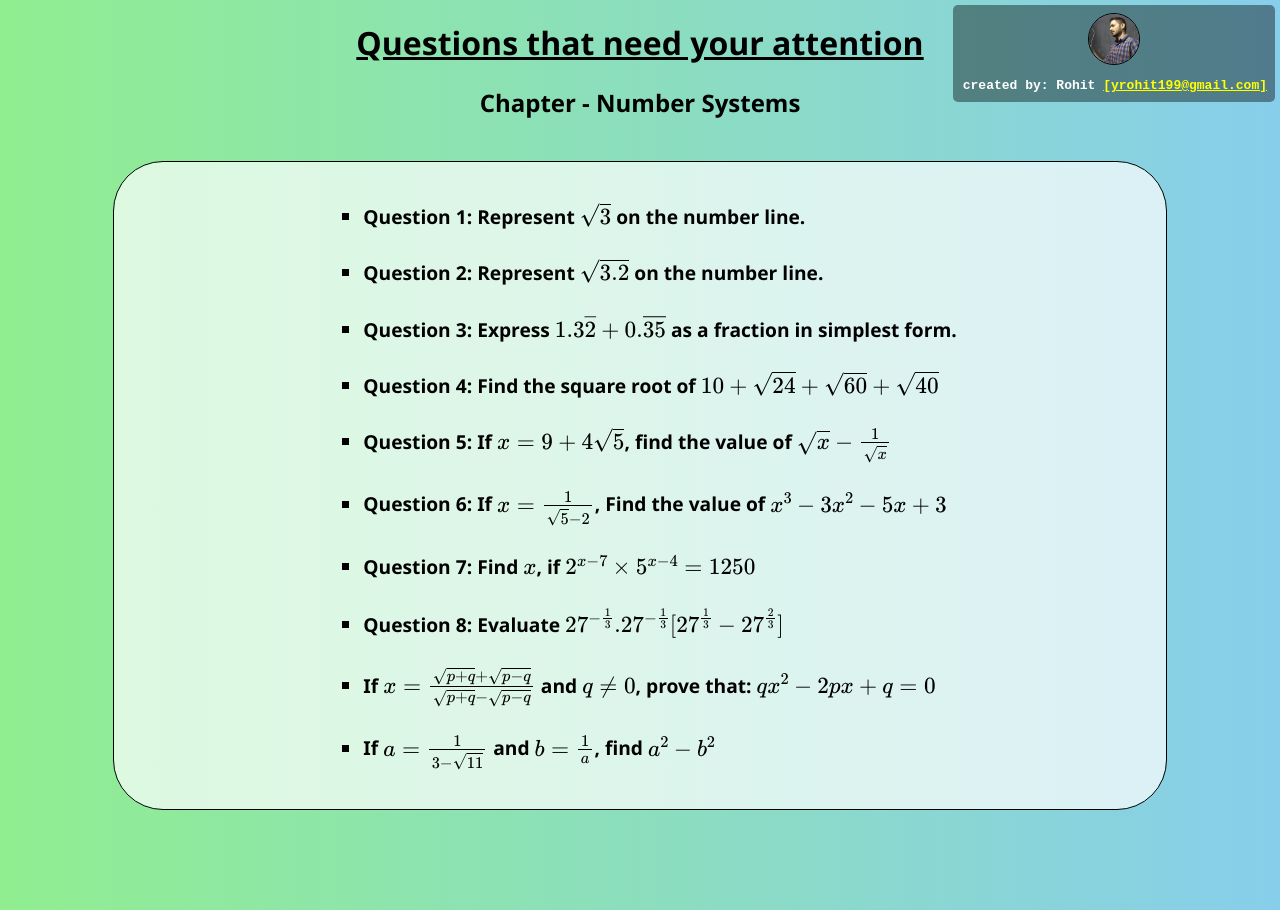
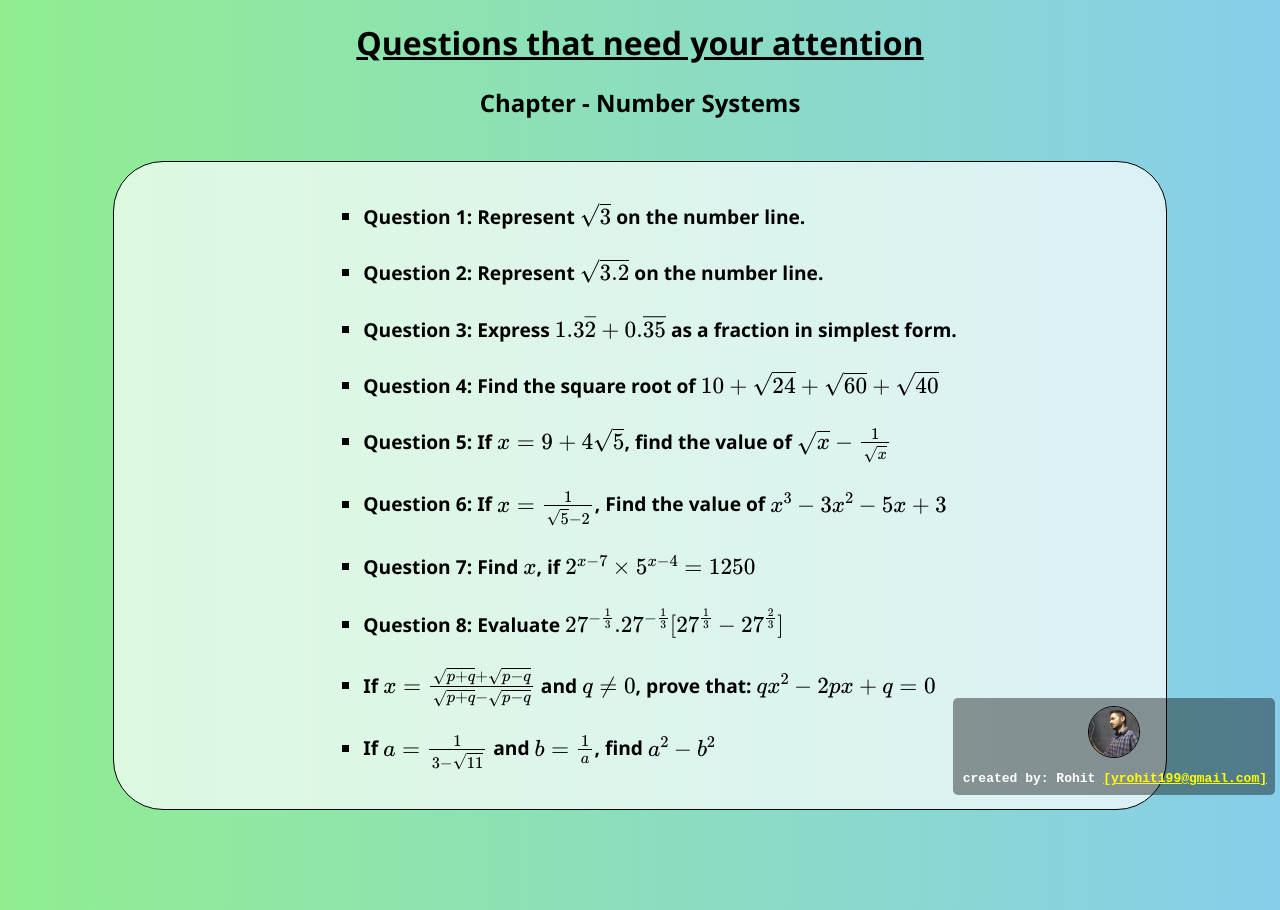
Before and after one commit to amispam/Number-Systems, a plain HTML site: page index.html in a window 1280 px wide. Drawn offline with nearby package versions, Linux system fonts and the light colour scheme.

Commit message:
Update index.html

```diff
--- a/index.html
+++ b/index.html
@@ -36,7 +36,7 @@
             padding:5px;
             border-radius: 5px;
             position:fixed;
-            top:5px;
+            bottom:5px;
             right:5px;
         }
     </style>
```
